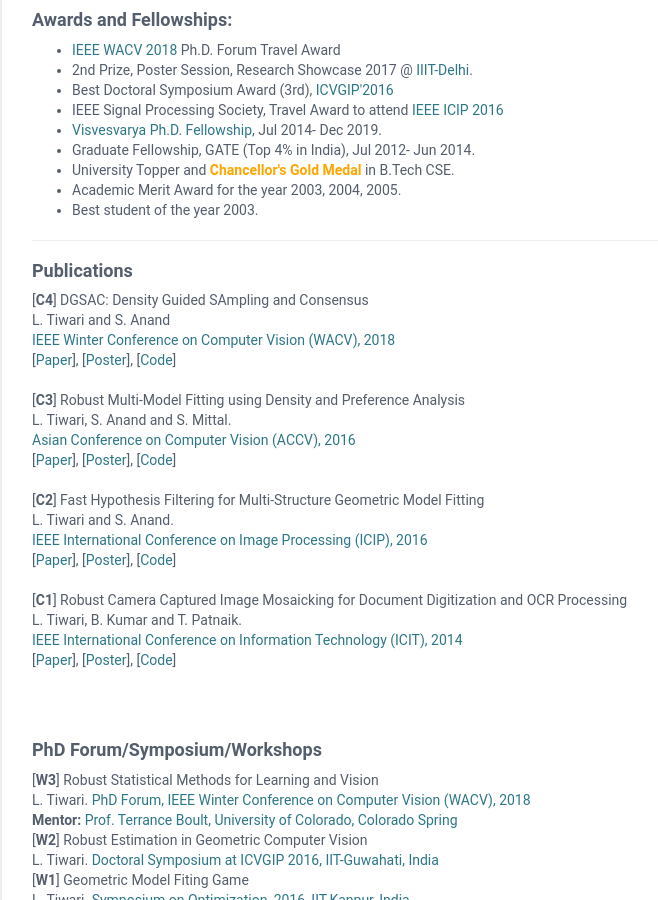
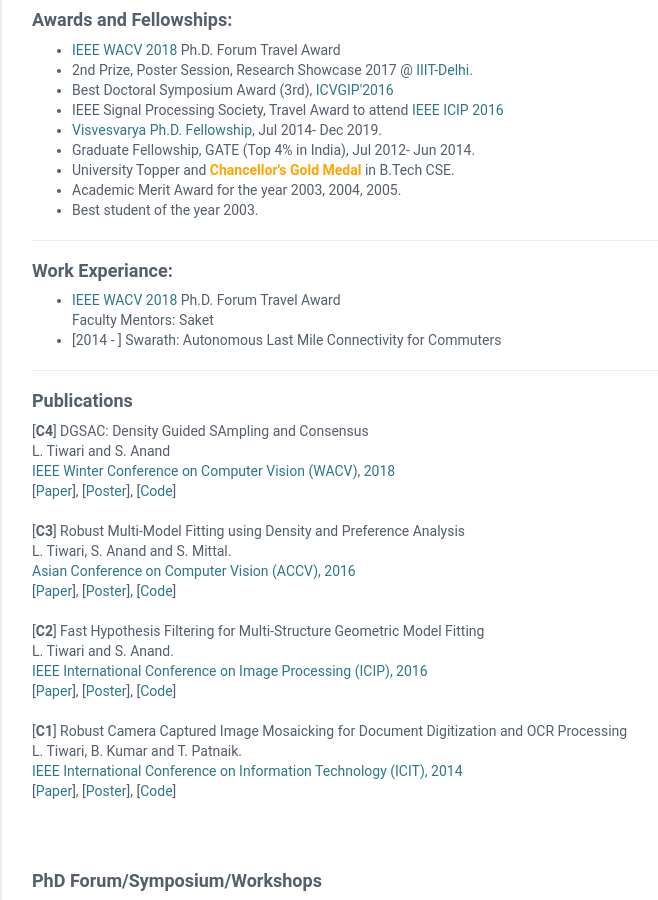
Before and after one commit to lokender/lokender.github.io, a Jekyll site: the page built from index.html, in a window 1280 px wide and 900 px high, scrolled down 502 px. Shown: the whole window, without its empty margins (288-946 px from the left). Built offline with Jekyll 4.4.1, drawn with Linux system fonts in a browser that asks for light colours.

Commit message:
Update aboutme.html
u

```diff
--- a/_includes/aboutme.html
+++ b/_includes/aboutme.html
@@ -25,6 +25,14 @@
   <li>University Topper and <a href="https://lokender.github.io/gold.html"><font color="orange"><b>Chancellor's Gold Medal</b></font></a> in B.Tech CSE. </li>
   <li>Academic Merit Award for the year 2003, 2004, 2005. </li>
   <li> Best student of the year 2003. </li>
+</ul>
+
+<hr>
+<strong><h4>Work Experiance:</h4></strong>
+<ul>
+	<li><a href="http://wacv18.uccs.us/">IEEE WACV 2018</a> Ph.D. Forum Travel Award </br>
+	Faculty Mentors: Saket</li>
+  <li>[2014 - ] Swarath: Autonomous Last Mile Connectivity for Commuters </li>
 </ul>
 
 <hr>
```
